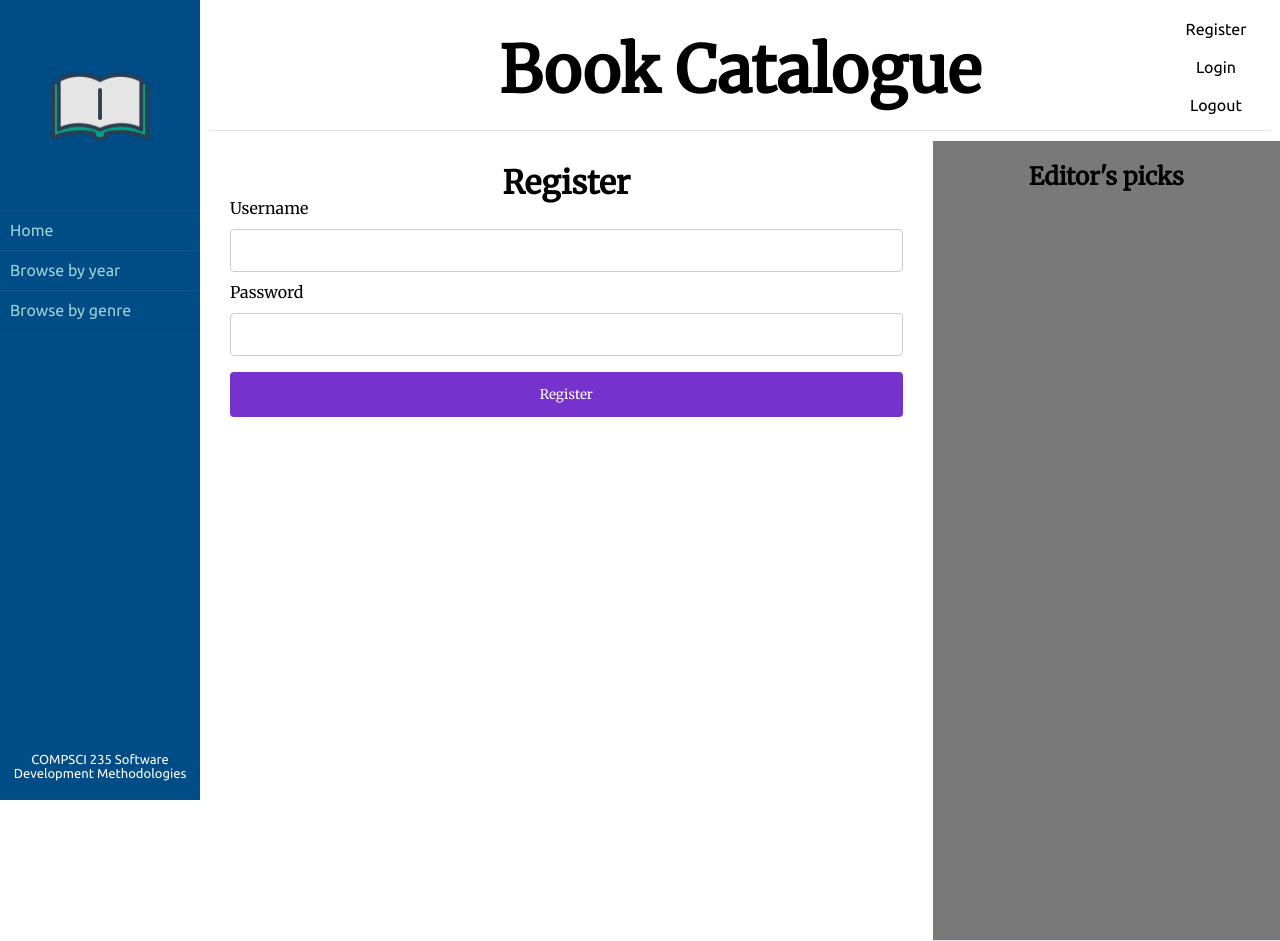
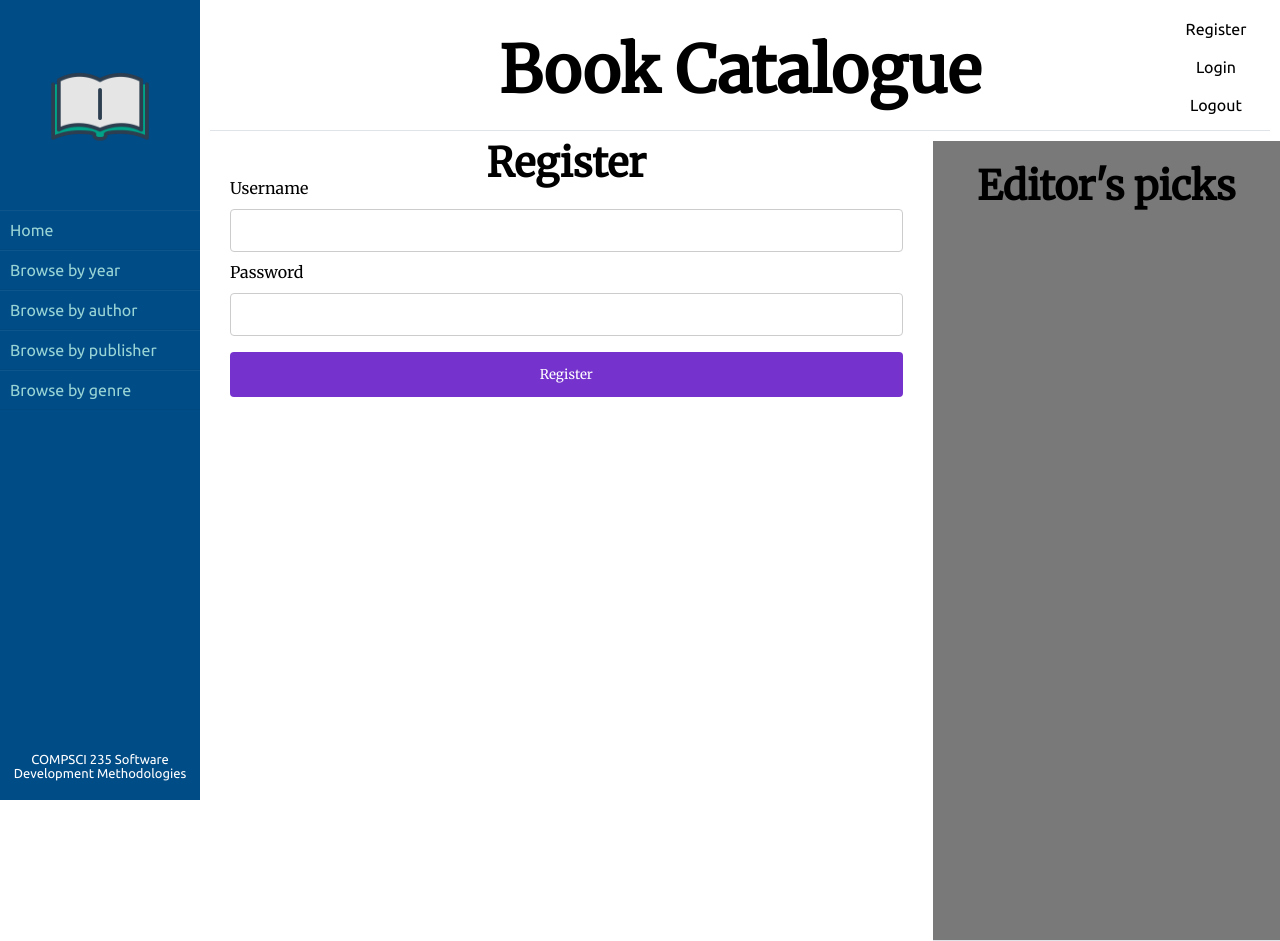
Before and after one commit to gmcd958/webapp, a Flask app: page /authentication/register in a window 1280 px wide. Run offline with Flask 2, Linux system fonts and the light colour scheme.

Commit message:
more css

```diff
--- a/library/static/css/main.css
+++ b/library/static/css/main.css
@@ -19,6 +19,7 @@ html {
 h1 {
     text-align: center;
     font-weight: bold;
+    font-size: 40px;
 }
 
 img {
@@ -88,7 +89,7 @@ img {
 }
 
 .btn-general {
-    background-color: #7532cd;
+    background-color: #004C87;
     color: white;
     border: none;
     border-radius: 8px;
@@ -96,10 +97,11 @@ img {
     padding: 10px;
     margin: 5px;
     float:left;
+    font-family: 'Ubuntu';
 }
 
 .btn-general-disabled {
-    background-color: #4b4276;
+    background-color: #C4C4C4;
     border: none;
     border-radius: 8px;
     display: inline-block;
@@ -107,10 +109,11 @@ img {
     margin: 5px;
     float:left;
     #opacity: 0.6;
+    font-family: 'Ubuntu';
 }
 
 .btn-general:hover {
-    background-color: #8acd32;
+    background-color: #C4C4C4;
     color: black;
 }
 
@@ -191,7 +194,10 @@ img {
 }
 
 #main {
-  margin: 20px;
+  margin-top: 0px;
+  margin-bottom: 0px;
+  margin-left: 20px;
+  margin-right: 20px;
   color: #717171;
   line-height: 25px;
   padding: 10px;
--- a/library/templates/navigation.html
+++ b/library/templates/navigation.html
@@ -20,6 +20,18 @@
 
   <div>
     <a class="btn-nav" href="">
+      Browse by author
+    </a>
+  </div>
+
+  <div>
+    <a class="btn-nav" href="">
+      Browse by publisher
+    </a>
+  </div>
+
+  <div>
+    <a class="btn-nav" href="">
       Browse by genre
     </a>
   </div>
```
